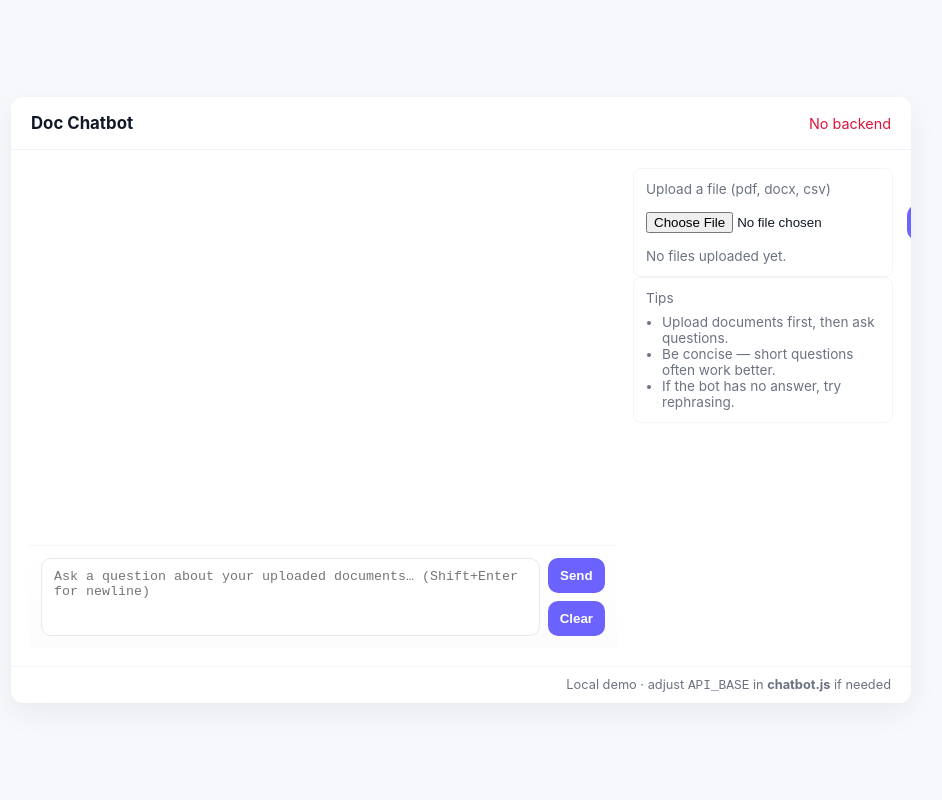
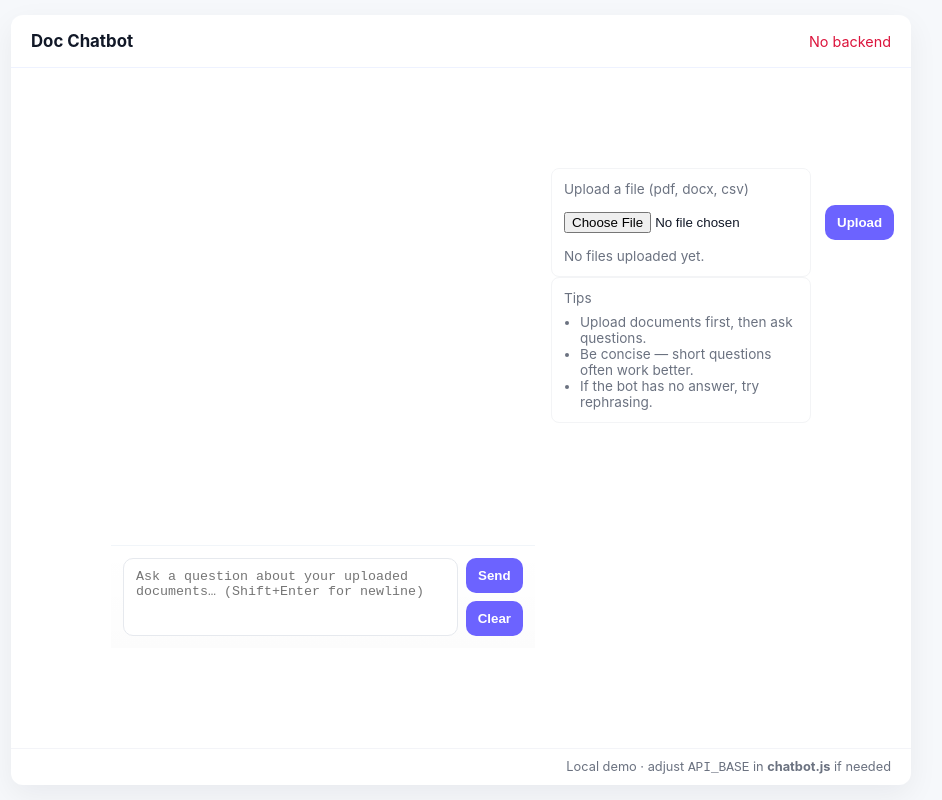
Before and after one commit to paulvengesa/chatbot, a plain HTML site: page index.html in a window 1280 px wide. Shown: the whole page, without its empty margins (179-1121 px from the left). Drawn offline with Linux system fonts and the light colour scheme; no server answers.

Commit message:
Update styles.css

```diff
--- a/styles.css
+++ b/styles.css
@@ -50,7 +50,7 @@ body{
 .main{
     display:flex;
     gap:16px;
-    padding:18px
+    padding:100px
 }
 .chat{
     flex:1;
```
